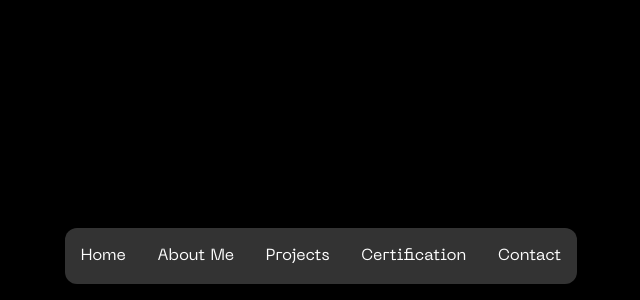
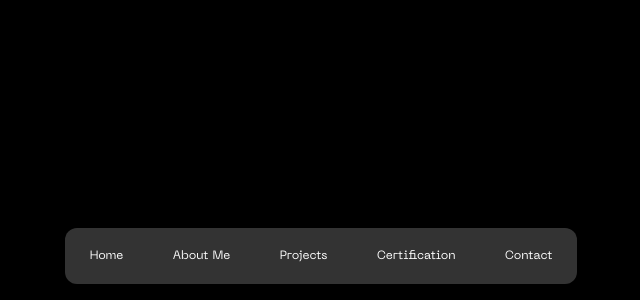
Before and after one commit to chlxyz/mhw1, a Next.js app: page /navbar in a window 1280 px wide. Shown: the part 500-800 px from the top of the page, without its empty margins (319-959 px from the left). Built offline with nearby package versions, Linux system fonts and the light colour scheme.

Commit message:
chore: Update website title and description

```diff
--- a/app/contact/page.js
+++ b/app/contact/page.js
@@ -15,7 +15,7 @@ const Contact = () => {
   }, []);
 
   return (
-    <div id="contact" className="flex  lg:h-screen p-8 lg:p-8 flex-col justify-between bg-[url('/images/wavey.gif')] bg-no-repeat bg-cover">
+    <div id="contact" className="flex lg:h-screen p-8 lg:p-8 flex-col justify-between bg-[url('/images/wavey.gif')] bg-no-repeat bg-cover">
       <BottomNavbar />
       <div className="flex flex-col lg:flex-row justify-between items-start lg:items-start space-y-4 lg:space-y-0">
         <h1 className="text-white text-2xl lg:text-8xl contact-title">CONTACT</h1>
--- a/app/layout.js
+++ b/app/layout.js
@@ -4,8 +4,8 @@ import "./globals.css";
 const inter = Inter({ subsets: ["latin"] });
 
 export const metadata = {
-  title: "Create Next App",
-  description: "Generated by create next app",
+  title: "MHW",
+  description: "MHW1 is a portfolio website created by Mochamad Hertanto",
 };
 
 export default function RootLayout({ children }) {
--- a/app/navbar/page.js
+++ b/app/navbar/page.js
@@ -6,19 +6,19 @@ const BottomNavbar = () => {
     <div className="fixed bottom-4 left-1/2 transform -translate-x-1/2 w-11/12 max-w-lg bg-white bg-opacity-20 text-white rounded-xl shadow-lg nav">
       <div className="flex justify-around items-center h-14">
         <a href="#main" className="flex flex-col items-center">
-          <span className="text-s">Home</span>
+          <span className="lg:text-s text-xs">Home</span>
         </a>
         <a href="#about" className="flex flex-col items-center">
-          <span className="text-s">About Me</span>
+          <span className="lg:text-s text-xs">About Me</span>
         </a>
         <a href="#projects" className="flex flex-col items-center">
-          <span className="text-s">Projects</span>
+          <span className="lg:text-s text-xs">Projects</span>
         </a>
         <a href="#certification" className="flex flex-col items-center">
-          <span className="text-s">Certification</span>
+          <span className="lg:text-s text-xs">Certification</span>
         </a>
         <a href="#contact" className="flex flex-col items-center">
-          <span className="text-s">Contact</span>
+          <span className="lg:text-s text-xs">Contact</span>
         </a>
       </div>
     </div>
```
